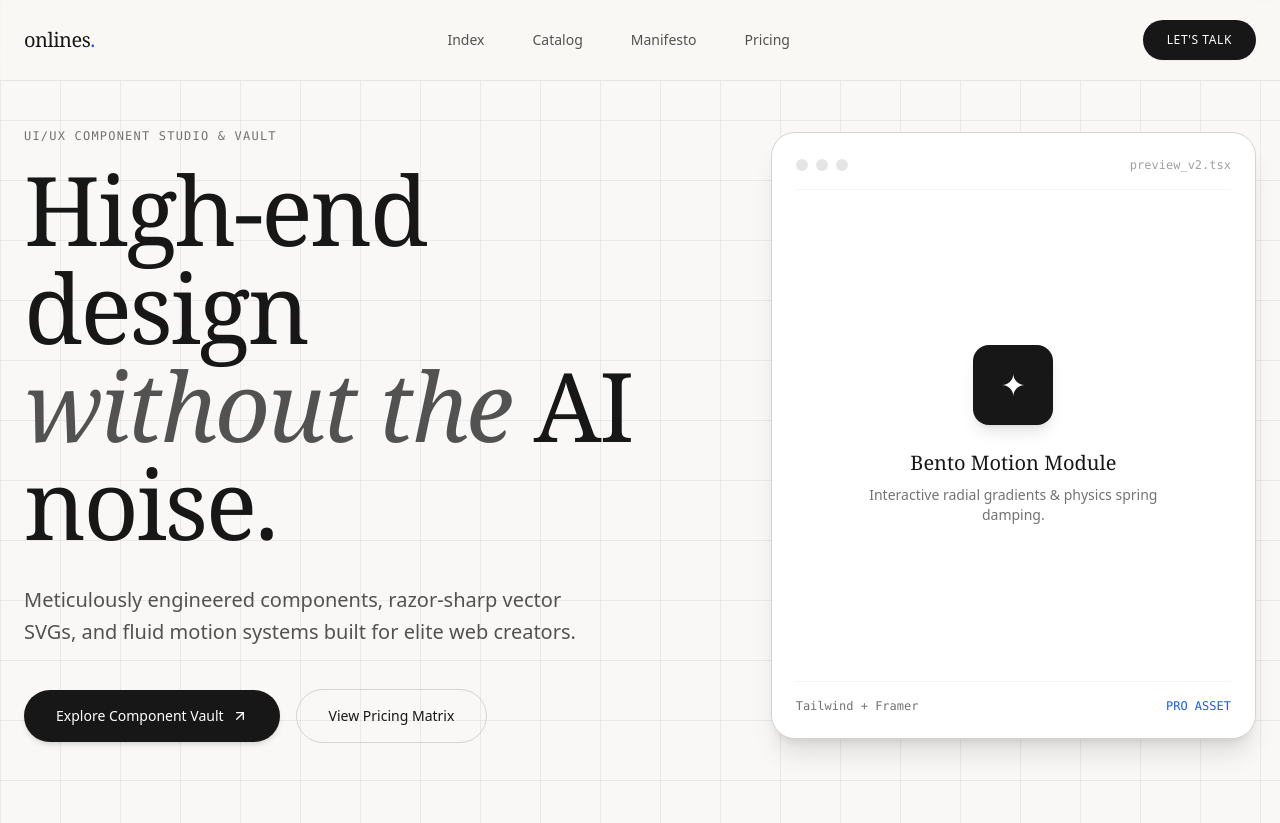
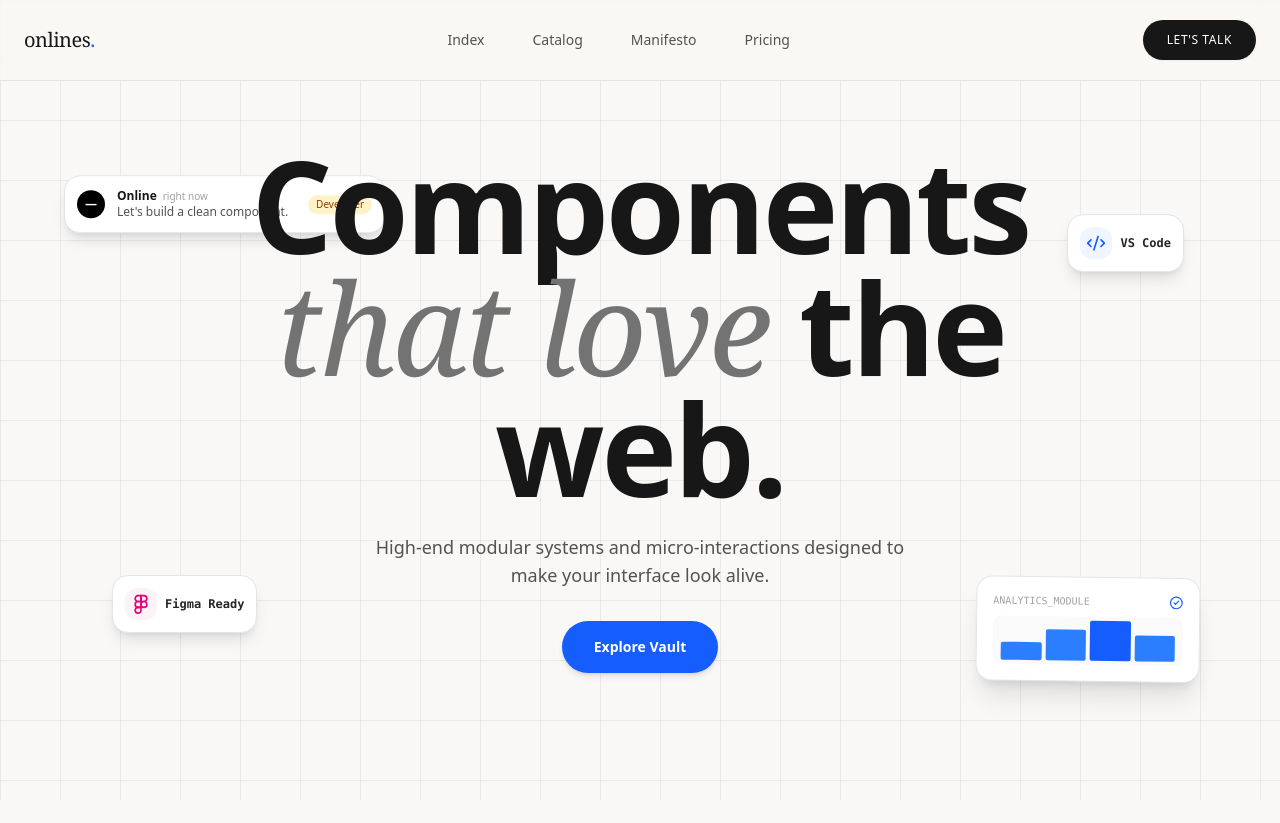
Before and after one commit to itznik/studio-component-archive, a Next.js app: page / in a window 1280 px wide. After the commit the page ends 800 px from the top, so only its background shows below. Built offline with nearby package versions, Linux system fonts and the light colour scheme.

Commit message:
Update HeroWorkspace.tsx

```diff
--- a/components/HeroWorkspace.tsx
+++ b/components/HeroWorkspace.tsx
@@ -2,86 +2,110 @@
 
 import React from "react";
 import { motion } from "framer-motion";
-import { ArrowUpRight } from "lucide-react";
+import { Code2, Figma, FileText, CheckCircle2 } from "lucide-react";
 
 export default function HeroWorkspace() {
   return (
-    <section className="relative min-h-[90vh] flex flex-col justify-center pt-32 pb-20 px-6 max-w-7xl mx-auto">
+    <section className="relative min-h-[92vh] flex flex-col items-center justify-center pt-36 pb-24 px-6 overflow-hidden">
 
-      {/* Editorial Top Grid Row */}
-      <div className="grid grid-cols-1 lg:grid-cols-12 gap-12 items-center">
+      {/* Central Headline (Onlines style design-board look) */}
+      <div className="text-center max-w-4xl mx-auto z-20 relative">
+        <motion.h1
+          initial={{ opacity: 0, y: 20 }}
+          animate={{ opacity: 1, y: 0 }}
+          transition={{ duration: 0.8 }}
+          className="text-6xl sm:text-7xl md:text-8xl lg:text-9xl font-bold tracking-tight text-neutral-900 leading-[0.95]"
+        >
+          Components <br />
+          <span className="font-light italic text-neutral-500 font-serif">that love</span> the web.
+        </motion.h1>
 
-        {/* Left Column: Massive Editorial Typography */}
+        <motion.p
+          initial={{ opacity: 0, y: 20 }}
+          animate={{ opacity: 1, y: 0 }}
+          transition={{ delay: 0.2, duration: 0.8 }}
+          className="mt-6 text-base sm:text-lg text-neutral-600 max-w-xl mx-auto font-light"
+        >
+          High-end modular systems and micro-interactions designed to make your interface look alive.
+        </motion.p>
+
+        {/* Action Button */}
         <motion.div
           initial={{ opacity: 0, y: 20 }}
           animate={{ opacity: 1, y: 0 }}
-          transition={{ duration: 0.8, ease: [0.16, 1, 0.3, 1] }}
-          className="lg:col-span-7"
+          transition={{ delay: 0.4, duration: 0.8 }}
+          className="mt-8 flex justify-center gap-4"
         >
-          <span className="text-xs font-mono uppercase tracking-widest text-neutral-500 mb-4 block">
-            UI/UX Component Studio & Vault
-          </span>
-          <h1 className="text-6xl sm:text-7xl lg:text-8xl font-serif tracking-tight text-neutral-900 leading-[1.02]">
-            High-end design <br />
-            <span className="italic font-normal text-neutral-600">without the</span> AI noise.
-          </h1>
-          <p className="mt-8 text-lg md:text-xl text-neutral-600 max-w-xl font-light leading-relaxed">
-            Meticulously engineered components, razor-sharp vector SVGs, and fluid motion systems built for elite web creators.
-          </p>
+          <a
+            href="#catalog"
+            className="px-8 py-4 bg-blue-600 text-white text-sm font-semibold rounded-full hover:bg-blue-700 transition-all shadow-md"
+          >
+            Explore Vault
+          </a>
+        </motion.div>
+      </div>
 
-          <div className="mt-10 flex flex-wrap items-center gap-4">
-            <a
-              href="#catalog"
-              className="px-8 py-4 bg-neutral-900 text-white text-sm font-medium rounded-full hover:bg-blue-600 transition-all shadow-md flex items-center gap-2 group"
-            >
-              <span>Explore Component Vault</span>
-              <ArrowUpRight className="w-4 h-4 group-hover:translate-x-0.5 group-hover:-translate-y-0.5 transition-transform" />
-            </a>
-            <a
-              href="/pricing"
-              className="px-8 py-4 bg-transparent border border-neutral-300 text-neutral-900 text-sm font-medium rounded-full hover:bg-neutral-200/50 transition-all"
-            >
-              View Pricing Matrix
-            </a>
+      {/* Scattered Floating Canvas Elements (Exact Onlines Design-Board Vibe) */}
+      <div className="absolute inset-0 pointer-events-none max-w-7xl mx-auto hidden lg:block overflow-hidden">
+
+        {/* Floating Notification Bubble 1 */}
+        <motion.div
+          animate={{ y: [0, -10, 0] }}
+          transition={{ repeat: Infinity, duration: 5, ease: "easeInOut" }}
+          className="absolute top-44 left-16 p-3 bg-white border border-neutral-200 rounded-2xl shadow-lg pointer-events-auto flex items-center gap-3"
+        >
+          <div className="w-7 h-7 rounded-full bg-black text-white flex items-center justify-center text-xs font-bold">
+            —
           </div>
+          <div>
+            <div className="flex items-center gap-1.5">
+              <span className="text-xs font-bold text-neutral-900">Online</span>
+              <span className="text-[10px] text-neutral-400">right now</span>
+            </div>
+            <p className="text-xs text-neutral-600">Let's build a clean component.</p>
+          </div>
+          <span className="ml-2 px-2 py-0.5 bg-amber-100 text-amber-800 text-[10px] font-medium rounded-full">Developer</span>
         </motion.div>
 
-        {/* Right Column: Visual Weight Showcase Frame (Replacing floating garbage cards) */}
+        {/* Floating Tool Badge: VS Code */}
         <motion.div
-          initial={{ opacity: 0, scale: 0.95 }}
-          animate={{ opacity: 1, scale: 1 }}
-          transition={{ duration: 0.9, delay: 0.2, ease: [0.16, 1, 0.3, 1] }}
-          className="lg:col-span-5 relative"
+          animate={{ y: [0, 12, 0] }}
+          transition={{ repeat: Infinity, duration: 6, ease: "easeInOut", delay: 1 }}
+          className="absolute top-52 right-24 p-3 bg-white border border-neutral-200 rounded-2xl shadow-lg pointer-events-auto flex items-center gap-2"
         >
-          <div className="w-full aspect-[4/5] bg-white border border-neutral-300 rounded-3xl p-6 shadow-xl flex flex-col justify-between overflow-hidden relative group">
+          <div className="w-8 h-8 rounded-xl bg-blue-50 text-blue-600 flex items-center justify-center">
+            <Code2 className="w-5 h-5" />
+          </div>
+          <span className="text-xs font-mono font-bold text-neutral-800">VS Code</span>
+        </motion.div>
 
-            {/* Top Bar of Showcase Card */}
-            <div className="flex items-center justify-between border-b border-neutral-100 pb-4">
-              <div className="flex items-center gap-2">
-                <span className="w-3 h-3 rounded-full bg-neutral-200" />
-                <span className="w-3 h-3 rounded-full bg-neutral-200" />
-                <span className="w-3 h-3 rounded-full bg-neutral-200" />
-              </div>
-              <span className="text-xs font-mono text-neutral-400">preview_v2.tsx</span>
-            </div>
+        {/* Floating Tool Badge: Figma */}
+        <motion.div
+          animate={{ y: [0, -8, 0] }}
+          transition={{ repeat: Infinity, duration: 7, ease: "easeInOut", delay: 2 }}
+          className="absolute bottom-32 left-28 p-3 bg-white border border-neutral-200 rounded-2xl shadow-lg pointer-events-auto flex items-center gap-2"
+        >
+          <div className="w-8 h-8 rounded-xl bg-pink-50 text-pink-600 flex items-center justify-center">
+            <Figma className="w-5 h-5" />
+          </div>
+          <span className="text-xs font-mono font-bold text-neutral-800">Figma Ready</span>
+        </motion.div>
 
-            {/* Center Visual Mockup Area */}
-            <div className="my-auto py-12 flex flex-col items-center justify-center text-center">
-              <div className="w-20 h-20 rounded-2xl bg-neutral-900 text-white flex items-center justify-center font-serif text-3xl shadow-lg mb-6 group-hover:scale-105 transition-transform duration-500">
-                ✦
-              </div>
-              <h3 className="text-xl font-serif text-neutral-900 font-medium">Bento Motion Module</h3>
-              <p className="text-sm text-neutral-500 mt-2 max-w-xs font-light">
-                Interactive radial gradients & physics spring damping.
-              </p>
-            </div>
-
-            {/* Bottom Bar of Showcase Card */}
-            <div className="pt-4 border-t border-neutral-100 flex items-center justify-between text-xs font-mono text-neutral-500">
-              <span>Tailwind + Framer</span>
-              <span className="text-blue-600 font-medium">PRO ASSET</span>
-            </div>
-
+        {/* Floating Mini UI Preview Card */}
+        <motion.div
+          animate={{ y: [0, 10, 0], rotate: [-1, 1, -1] }}
+          transition={{ repeat: Infinity, duration: 8, ease: "easeInOut", delay: 0.5 }}
+          className="absolute bottom-24 right-20 w-56 p-4 bg-white border border-neutral-200 rounded-2xl shadow-xl pointer-events-auto"
+        >
+          <div className="flex items-center justify-between mb-2">
+            <span className="text-[10px] font-mono text-neutral-400">ANALYTICS_MODULE</span>
+            <CheckCircle2 className="w-3.5 h-3.5 text-blue-600" />
+          </div>
+          <div className="h-12 bg-neutral-50 rounded-lg flex items-end px-2 gap-1 pb-1">
+            <span className="w-full bg-blue-500 h-[40%] rounded-xs" />
+            <span className="w-full bg-blue-500 h-[70%] rounded-xs" />
+            <span className="w-full bg-blue-600 h-[90%] rounded-xs" />
+            <span className="w-full bg-blue-500 h-[60%] rounded-xs" />
           </div>
         </motion.div>
 
```
